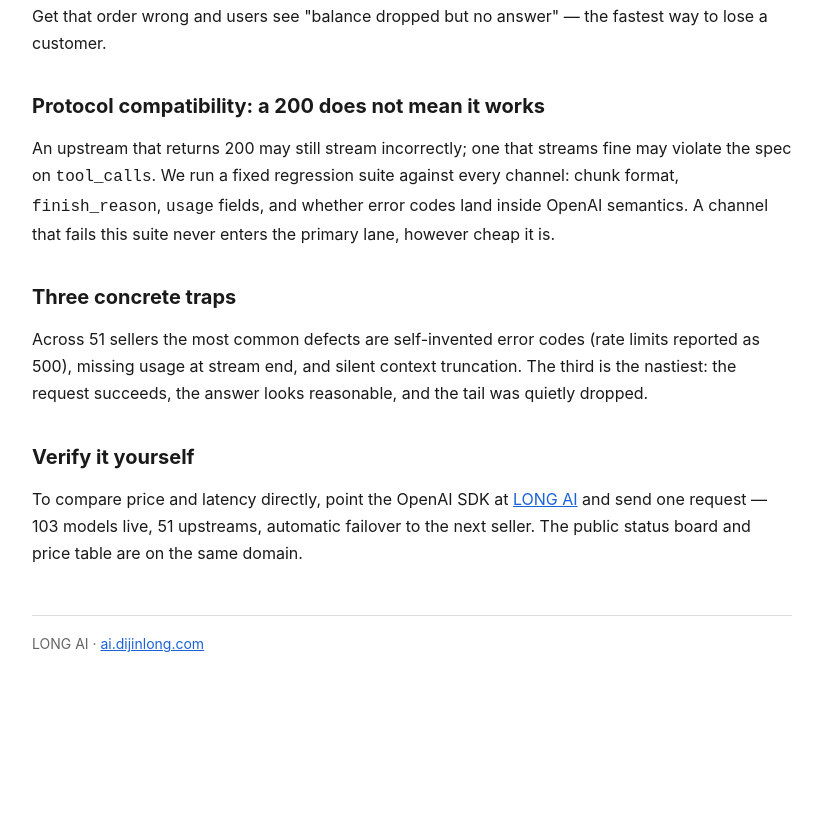
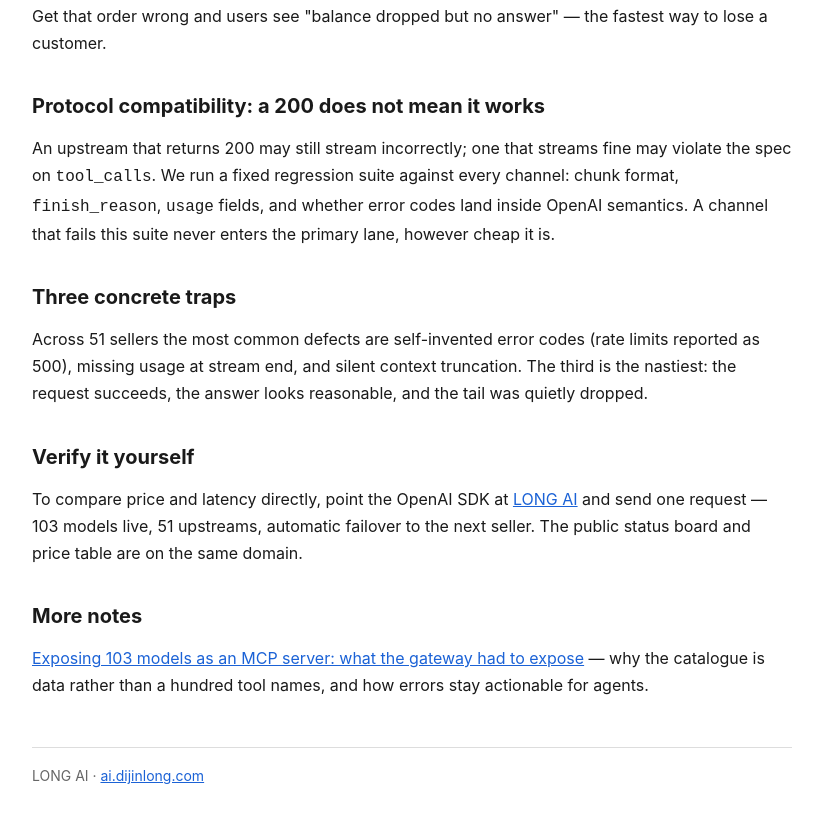
Before and after one commit to Dijinlong/Dijinlong.github.io, a plain HTML site: page index.html in a window 1280 px wide. Shown: the part 684-1506 px from the top of the page, without its empty margins (228-1050 px from the left). Before the commit the page ends 1388 px from the top, so only its background shows below. Drawn offline with Linux system fonts and the light colour scheme.

Commit message:
update: add More notes link

```diff
--- a/index.html
+++ b/index.html
@@ -42,6 +42,9 @@ footer{margin-top:48px;border-top:1px solid #ddd;padding-top:16px;color:#666;fon
 <h2>Verify it yourself</h2>
 <p>To compare price and latency directly, point the OpenAI SDK at <a href="https://ai.dijinlong.com">LONG AI</a> and send one request — 103 models live, 51 upstreams, automatic failover to the next seller. The public status board and price table are on the same domain.</p>
 
+<h2>More notes</h2>
+<p><a href="/mcp-server.html">Exposing 103 models as an MCP server: what the gateway had to expose</a> — why the catalogue is data rather than a hundred tool names, and how errors stay actionable for agents.</p>
+
 <footer>LONG AI · <a href="https://ai.dijinlong.com">ai.dijinlong.com</a></footer>
 </body>
 </html>
```
